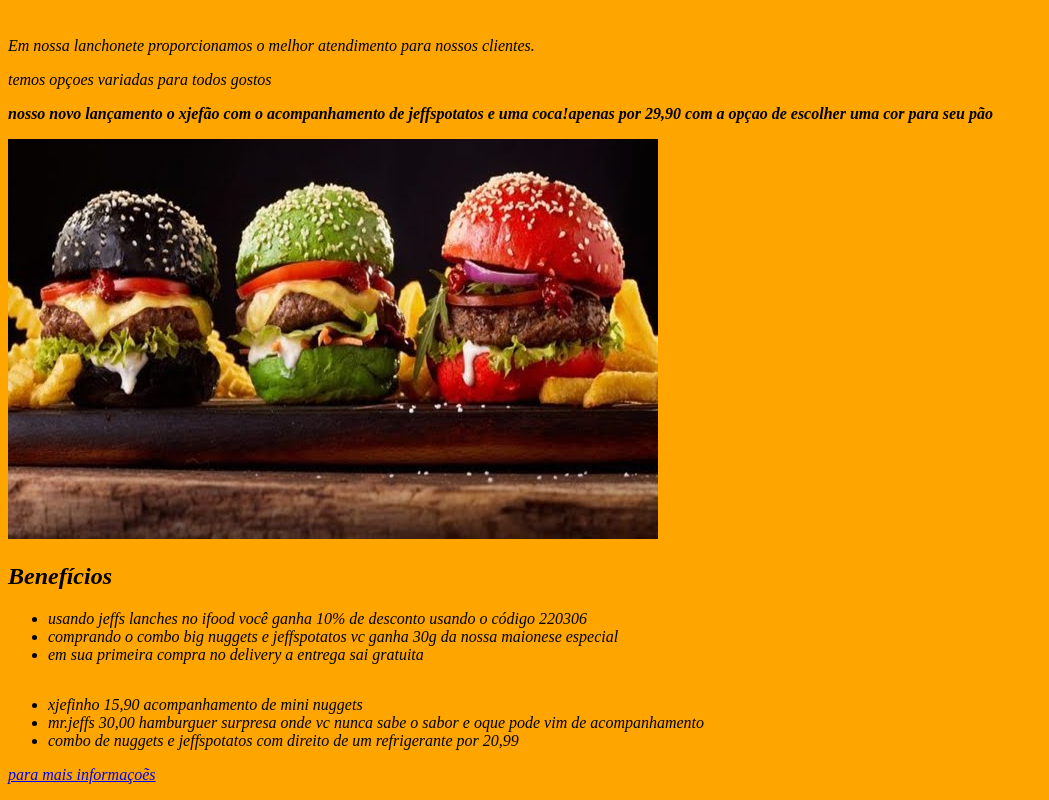
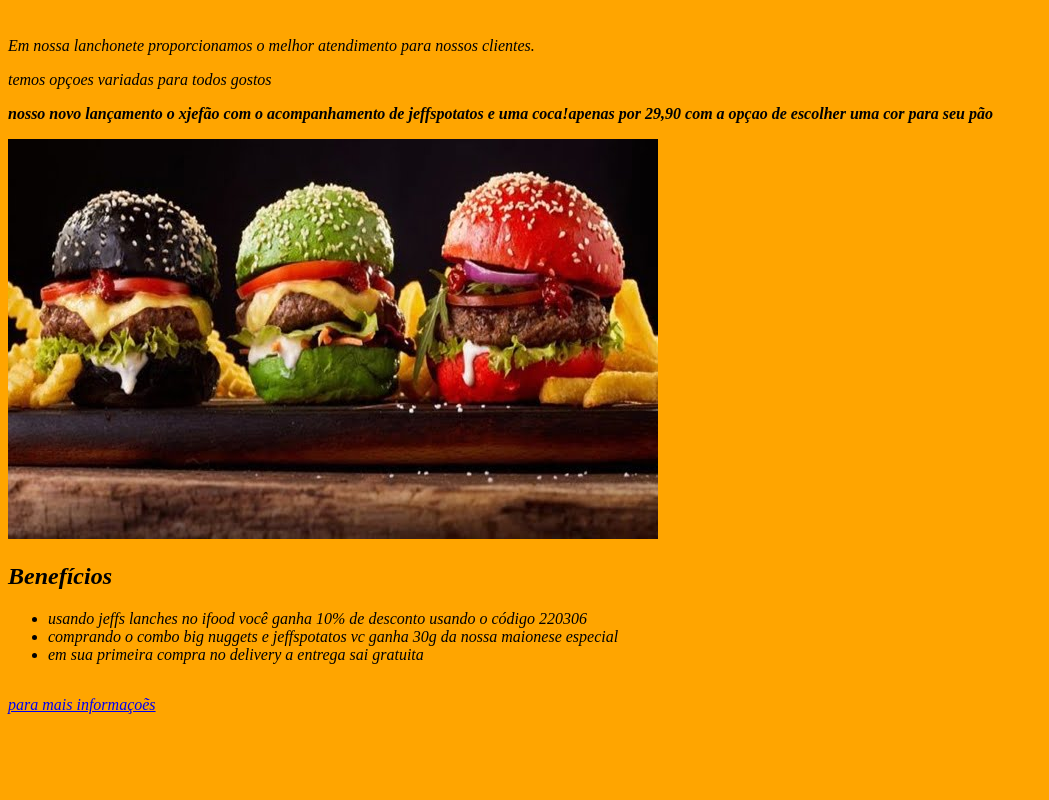
Before and after one commit to hannabananaw/pensamento-computacional, a plain HTML site: page index.html in a window 1280 px wide. Shown: the part 377-1177 px from the top of the page, without its empty margins (0-1049 px from the left). After the commit the page ends 1107 px from the top, so only its background shows below. Drawn offline with Linux system fonts and the light colour scheme.

Commit message:
Update index.html

```diff
--- a/index.html
+++ b/index.html
@@ -32,11 +32,8 @@
                 <li>em sua primeira compra no delivery a entrega sai gratuita</li>
     		</ul>
             </div>
-    		<ul>
-        		<li>xjefinho 15,90 acompanhamento de mini nuggets</li>
-       			<li>mr.jeffs 30,00 hamburguer surpresa onde vc nunca sabe o sabor e oque pode vim de acompanhamento</li>
-	    		<li>combo de nuggets e jeffspotatos com direito de um refrigerante por 20,99</li>
-    		</ul>
+
+
 		<a href="produtos.html"><p>para mais informaçoẽs<p></a>
     	</body>
 </html>
```
